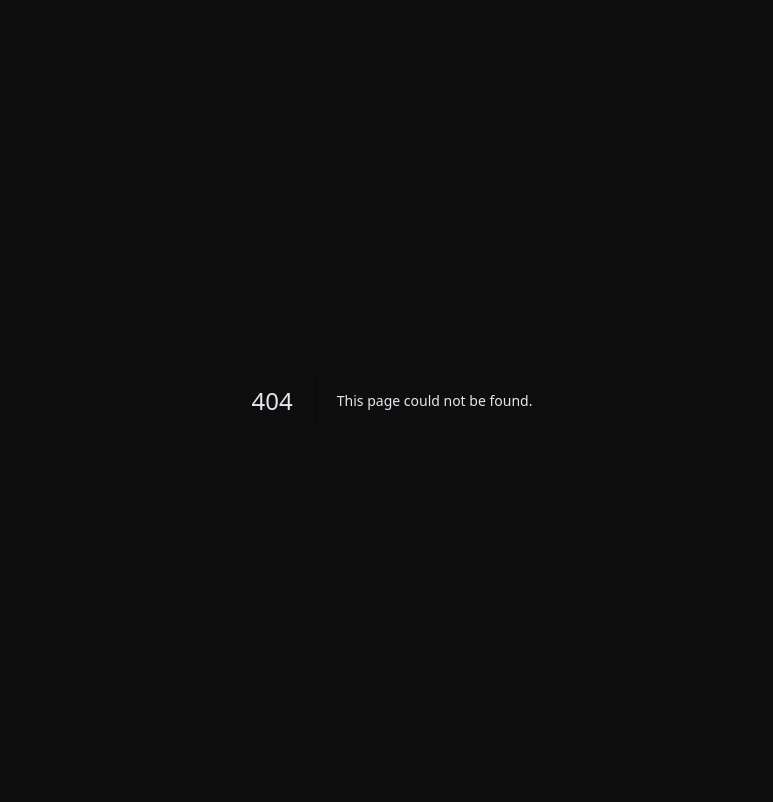
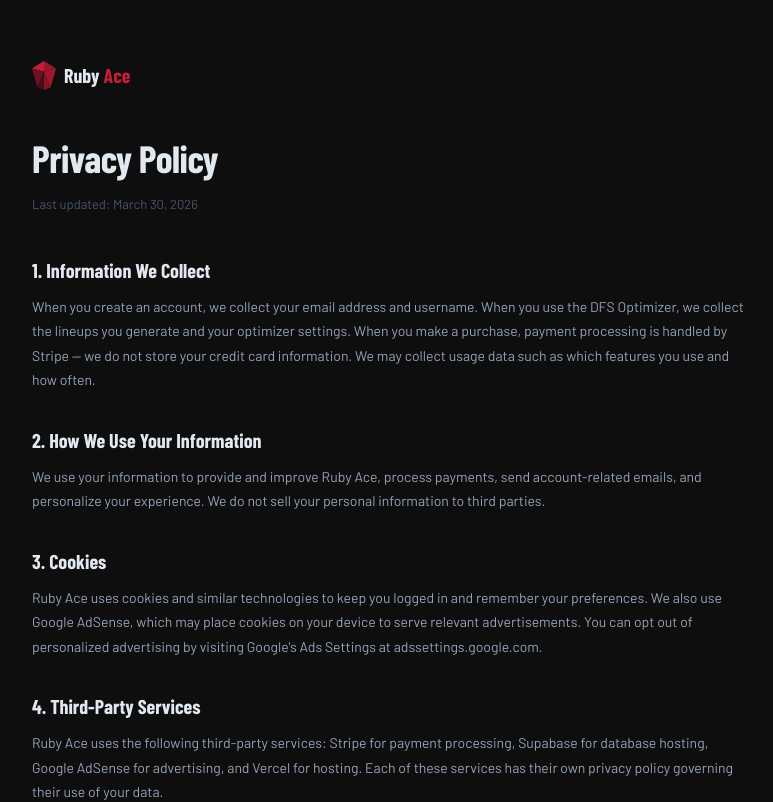
Before and after one commit to cmohalloran11-cell/ruby-ace, a Next.js app: page /privacy in a window 1280 px wide. Before the commit this address had no page. Shown: the top 802 px of the page, without its empty margins (248-1021 px from the left). Built offline with nearby package versions, Linux system fonts and the light colour scheme.

Commit message:
Create page.tsx

```diff
--- /dev/null
+++ b/app/privacy/page.tsx
@@ -0,0 +1,81 @@
+export default function PrivacyPage() {
+  const updated = 'March 30, 2026';
+  return (
+    <div style={{ minHeight:'100vh', background:'#0e0e0e', padding:'60px 20px' }}>
+      <div style={{ maxWidth:720, margin:'0 auto' }}>
+
+        <a href="/" style={{ display:'inline-flex', alignItems:'center', gap:8, textDecoration:'none', marginBottom:40 }}>
+          <svg width="24" height="29" viewBox="0 0 80 96" xmlns="http://www.w3.org/2000/svg">
+            <polygon points="40,0 0,25 40,35" fill="#c41e3a"/>
+            <polygon points="40,0 80,25 40,35" fill="#9b1830"/>
+            <polygon points="0,25 40,35 18,88" fill="#6e1022"/>
+            <polygon points="80,25 40,35 62,88" fill="#c41e3a" opacity="0.78"/>
+            <polygon points="40,35 18,88 40,96" fill="#4a0b18"/>
+            <polygon points="40,35 62,88 40,96" fill="#851525"/>
+          </svg>
+          <span style={{ fontFamily:"'Barlow Condensed',sans-serif", fontSize:20, fontWeight:700, color:'#e2e8f0' }}>Ruby <span style={{ color:'#c41e3a' }}>Ace</span></span>
+        </a>
+
+        <h1 style={{ fontFamily:"'Barlow Condensed',sans-serif", fontSize:38, fontWeight:800, marginBottom:8, letterSpacing:'-0.5px' }}>Privacy Policy</h1>
+        <p style={{ color:'#475569', fontSize:13, marginBottom:40 }}>Last updated: {updated}</p>
+
+        {[
+          {
+            title: '1. Information We Collect',
+            body: `When you create an account, we collect your email address and username. When you use the DFS Optimizer, we collect the lineups you generate and your optimizer settings. When you make a purchase, payment processing is handled by Stripe — we do not store your credit card information. We may collect usage data such as which features you use and how often.`
+          },
+          {
+            title: '2. How We Use Your Information',
+            body: `We use your information to provide and improve Ruby Ace, process payments, send account-related emails, and personalize your experience. We do not sell your personal information to third parties.`
+          },
+          {
+            title: '3. Cookies',
+            body: `Ruby Ace uses cookies and similar technologies to keep you logged in and remember your preferences. We also use Google AdSense, which may place cookies on your device to serve relevant advertisements. You can opt out of personalized advertising by visiting Google's Ads Settings at adssettings.google.com.`
+          },
+          {
+            title: '4. Third-Party Services',
+            body: `Ruby Ace uses the following third-party services: Stripe for payment processing, Supabase for database hosting, Google AdSense for advertising, and Vercel for hosting. Each of these services has their own privacy policy governing their use of your data.`
+          },
+          {
+            title: '5. Data Retention',
+            body: `We retain your account information for as long as your account is active. You may request deletion of your account and associated data at any time by contacting us at the email below.`
+          },
+          {
+            title: '6. Security',
+            body: `We use industry-standard security measures including encrypted connections (HTTPS), hashed passwords, and secure token-based authentication. However, no method of transmission over the internet is 100% secure.`
+          },
+          {
+            title: '7. Children\'s Privacy',
+            body: `Ruby Ace is not intended for users under the age of 18. We do not knowingly collect personal information from minors. If you believe a minor has provided us with personal information, please contact us immediately.`
+          },
+          {
+            title: '8. Your Rights',
+            body: `You have the right to access, correct, or delete your personal information. You may also opt out of marketing communications at any time. To exercise these rights, contact us at the email address below.`
+          },
+          {
+            title: '9. Changes to This Policy',
+            body: `We may update this Privacy Policy from time to time. We will notify you of significant changes by posting a notice on our site or sending an email. Continued use of Ruby Ace after changes constitutes acceptance of the updated policy.`
+          },
+          {
+            title: '10. Contact Us',
+            body: `If you have questions about this Privacy Policy, please contact us at: privacy@rubyace.pro`
+          },
+        ].map(section => (
+          <div key={section.title} style={{ marginBottom:32 }}>
+            <h2 style={{ fontFamily:"'Barlow Condensed',sans-serif", fontSize:20, fontWeight:700, color:'#e2e8f0', marginBottom:10 }}>
+              {section.title}
+            </h2>
+            <p style={{ color:'#94a3b8', fontSize:14, lineHeight:1.75, margin:0 }}>
+              {section.body}
+            </p>
+          </div>
+        ))}
+
+        <div style={{ borderTop:'1px solid rgba(255,255,255,0.06)', paddingTop:24, marginTop:40, display:'flex', justifyContent:'space-between', alignItems:'center', flexWrap:'wrap', gap:12 }}>
+          <a href="/" style={{ fontSize:13, color:'#334155', textDecoration:'none' }}>← Back to Ruby Ace</a>
+          <a href="/terms" style={{ fontSize:13, color:'#334155', textDecoration:'none' }}>Terms of Service →</a>
+        </div>
+      </div>
+    </div>
+  );
+}
```
